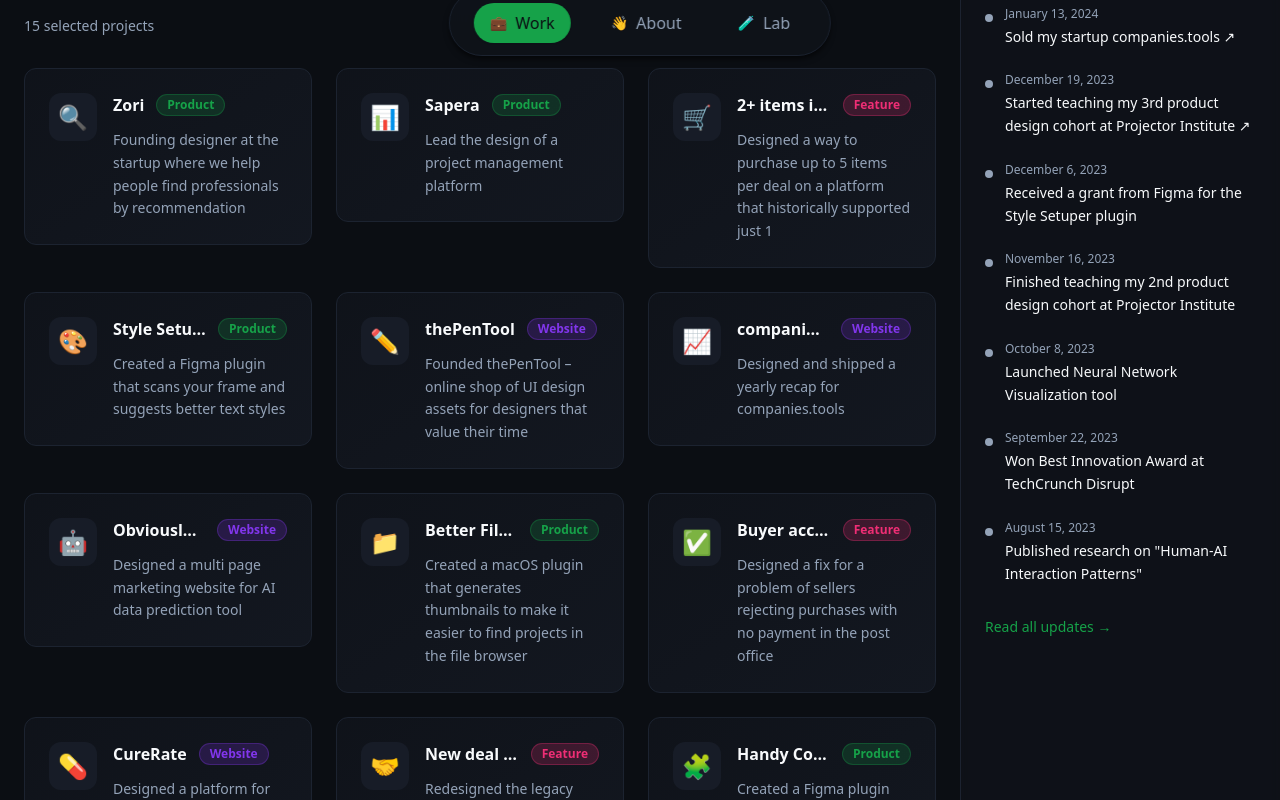
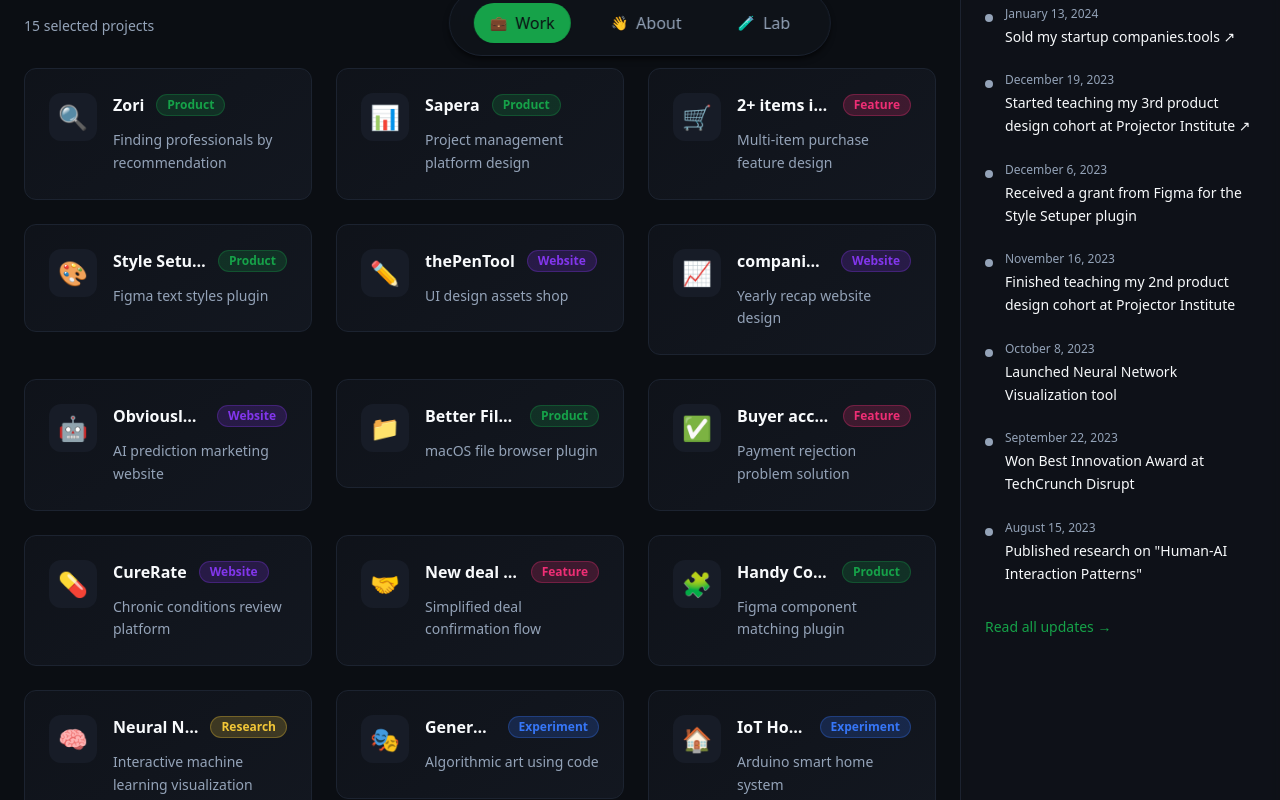
Before and after one commit to abhinav-meh/abhinav-creative-nexus, a React (Vite) app: page / in a window 1280 px wide. Shown: the part 720-1520 px from the top of the page. Built offline with nearby package versions, Linux system fonts and the light colour scheme; a web font is replaced by a local one.

Commit message:
Limit project card descriptions
Limit project card descriptions to a maximum of 5 words.

```diff
--- a/src/components/ProjectGrid.tsx
+++ b/src/components/ProjectGrid.tsx
@@ -5,91 +5,91 @@ import { Button } from "@/components/ui/button"
 const projects = [
   {
     title: 'Zori',
-    description: 'Founding designer at the startup where we help people find professionals by recommendation',
+    description: 'Finding professionals by recommendation',
     category: 'Product' as const,
     icon: '🔍'
   },
   {
     title: 'Sapera',
-    description: 'Lead the design of a project management platform',
+    description: 'Project management platform design',
     category: 'Product' as const,
     icon: '📊'
   },
   {
     title: '2+ items in an order at OLX',
-    description: 'Designed a way to purchase up to 5 items per deal on a platform that historically supported just 1',
+    description: 'Multi-item purchase feature design',
     category: 'Feature' as const,
     icon: '🛒'
   },
   {
     title: 'Style Setuper',
-    description: 'Created a Figma plugin that scans your frame and suggests better text styles',
+    description: 'Figma text styles plugin',
     category: 'Product' as const,
     icon: '🎨'
   },
   {
     title: 'thePenTool',
-    description: 'Founded thePenTool – online shop of UI design assets for designers that value their time',
+    description: 'UI design assets shop',
     category: 'Website' as const,
     icon: '✏️'
   },
   {
     title: 'companies.tools 22 recap',
-    description: 'Designed and shipped a yearly recap for companies.tools',
+    description: 'Yearly recap website design',
     category: 'Website' as const,
     icon: '📈'
   },
   {
     title: 'Obviously AI',
-    description: 'Designed a multi page marketing website for AI data prediction tool',
+    description: 'AI prediction marketing website',
     category: 'Website' as const,
     icon: '🤖'
   },
   {
     title: 'Better File Thumbnails',
-    description: 'Created a macOS plugin that generates thumbnails to make it easier to find projects in the file browser',
+    description: 'macOS file browser plugin',
     category: 'Product' as const,
     icon: '📁'
   },
   {
     title: 'Buyer acceptance rate at OLX',
-    description: 'Designed a fix for a problem of sellers rejecting purchases with no payment in the post office',
+    description: 'Payment rejection problem solution',
     category: 'Feature' as const,
     icon: '✅'
   },
   {
     title: 'CureRate',
-    description: 'Designed a platform for people with chronic conditions to find and review products that helped',
+    description: 'Chronic conditions review platform',
     category: 'Website' as const,
     icon: '💊'
   },
   {
     title: 'New deal confirmation experience at OLX',
-    description: 'Redesigned the legacy flow, making it simpler for buyers to confirm a deal by selling it online',
+    description: 'Simplified deal confirmation flow',
     category: 'Feature' as const,
     icon: '🤝'
   },
   {
     title: 'Handy Components',
-    description: 'Created a Figma plugin that scans your file and inserts components matching the style of your UI',
+    description: 'Figma component matching plugin',
     category: 'Product' as const,
     icon: '🧩'
   },
   {
     title: 'Neural Network Visualization',
-    description: 'Interactive 3D visualization of machine learning models using Three.js and D3',
+    description: 'Interactive machine learning visualization',
     category: 'Research' as const,
     icon: '🧠'
   },
   {
     title: 'Generative Art Gallery',
-    description: 'Algorithmic art pieces created using p5.js and creative coding techniques',
+    description: 'Algorithmic art using code',
     category: 'Experiment' as const,
     icon: '🎭'
   },
   {
     title: 'IoT Home Automation',
-    description: 'Arduino-based smart home system with custom mobile interface',
+    description: 'Arduino smart home system',
     category: 'Experiment' as const,
     icon: '🏠'
   }
```
